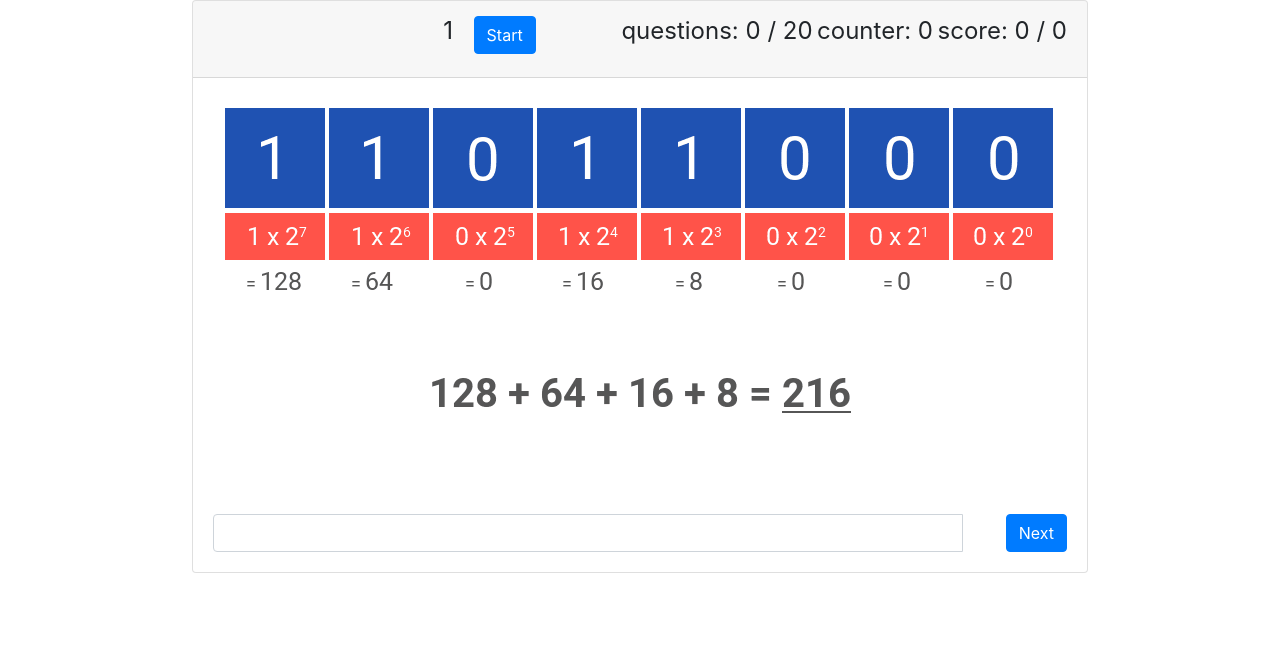
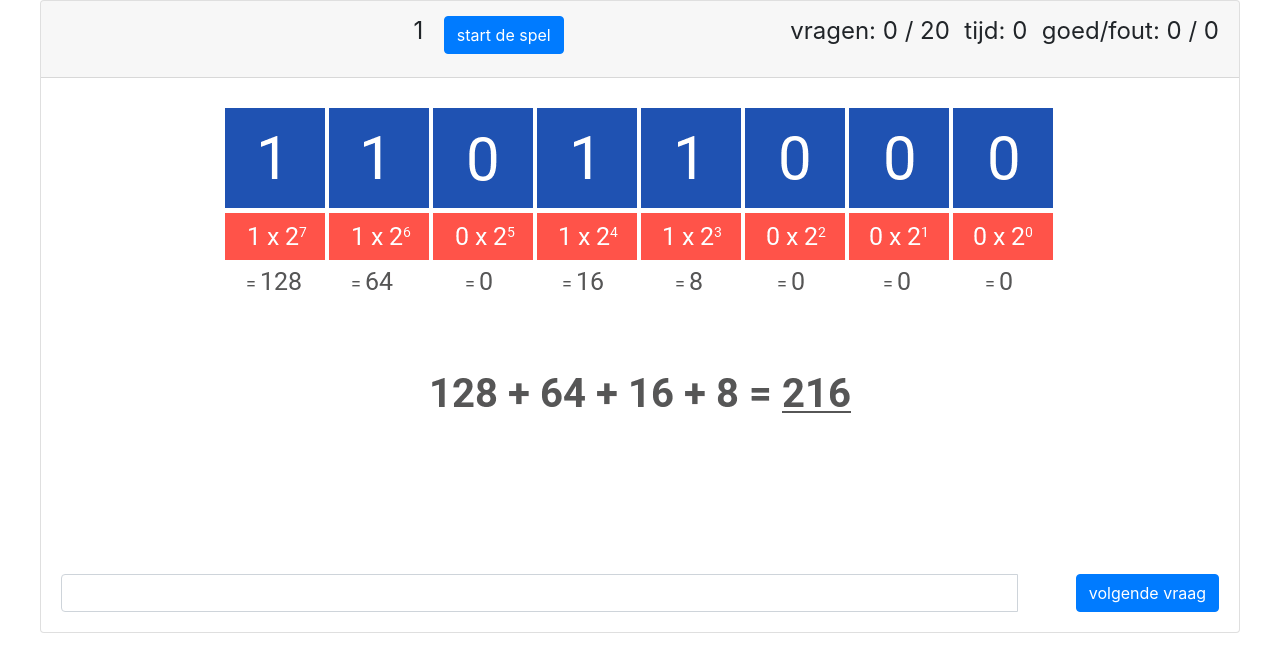
Before and after one commit to berend109/kd-games, a PHP site: page /assets/php/game.php?nickname=1 in a window 1280 px wide. Shown: the top 672 px of the page. Run offline with PHP 8.4, Linux system fonts and the light colour scheme.

Commit message:
worked on language of the game.

```diff
--- a/assets/JS/binair.js
+++ b/assets/JS/binair.js
@@ -64,7 +64,7 @@ function startGame(){
 	document.getElementById('start-btn').style.visibility = 'hidden';
 	document.getElementById('stop-btn').style.visibility = 'visible';
 	let startSignal = 'started';
-	document.getElementById('question-p').innerHTML = startSignal;
+	document.getElementById('startStopSignal').innerHTML = startSignal;
 	setTimeout(function(){}, 1000);
 	console.log(questionArr);
 	questions();
@@ -88,6 +88,7 @@ function maxQuestion() {
 function questionRefresh() {
 	timer = setInterval(function() {
 		console.log(count);
+		document.getElementById('questionParagraph').style.visibility = 'visible';
 		displayRandomQuestion();
 		document.getElementById('counter').innerHTML = count;
 		count--;
@@ -115,6 +116,7 @@ stopButton.addEventListener('click', stopGame);
 
 function stopGame() {
 	console.log('stopt the game.');
+	document.getElementById('startStopSignal').innerHTML = 'reset';
 	location.reload(true);
 }
 
--- a/assets/JS/decimal.js
+++ b/assets/JS/decimal.js
@@ -64,7 +64,7 @@ function startGame(){
 	document.getElementById('start-btn').style.visibility = 'hidden';
 	document.getElementById('stop-btn').style.visibility = 'visible';
 	let startSignal = 'started';
-	document.getElementById('question-p').innerHTML = startSignal;
+	document.getElementById('startStopSignal').innerHTML = startSignal;
 	setTimeout(function(){}, 1000);
 	console.log(questionArr);
 	questions();
@@ -88,6 +88,7 @@ function maxQuestion() {
 function questionRefresh() {
 	timer = setInterval(function() {
 		console.log(count);
+		document.getElementById('questionParagraph').style.visibility = 'visible';
 		displayRandomQuestion();
 		document.getElementById('counter').innerHTML = count;
 		count--;
@@ -115,6 +116,7 @@ stopButton.addEventListener('click', stopGame);
 
 function stopGame() {
 	console.log('stopt the game.');
+	document.getElementById('startStopSignal').innerHTML = 'reset';
 	location.reload(true);
 }
 
--- a/assets/JS/nederlands.js
+++ b/assets/JS/nederlands.js
@@ -1 +1,16 @@
 console.log("Nederlands");
+
+// start stop button.
+document.getElementById('start-btn').innerHTML = 'start de spel';
+document.getElementById('stop-btn').innerHTML = 'spel opnieuw beginnen';
+
+// game stats.
+document.getElementById('questionGame').innerHTML = 'vragen: ';
+document.getElementById('counterGame').innerHTML = 'tijd: ';
+document.getElementById('scoreGame').innerHTML = 'goed/fout: ';
+
+// question.
+document.getElementById('questionParagraph').innerHTML = 'vraag: ';
+
+// next button.
+document.getElementById('next-btn').innerHTML = 'volgende vraag';
--- a/assets/css/game.css
+++ b/assets/css/game.css
@@ -2,12 +2,11 @@
 	display: block;
 	margin-left: auto;
 	margin-right: auto;
-	width: 70%;
+	width: 75rem;
 }
 
 #input {
     width: 40%;
-    /* TODO: on small screen this needs to be disabled. */
 }
 
 #input-field {
@@ -38,7 +37,7 @@
 	display: inline;
 }
 
-#question-p {
+#question-p, #startStopSignal {
 	font-size: 250%;
 }
 
@@ -55,3 +54,12 @@
 #stop-btn {
 	visibility: hidden;
 }
+
+#questionParagraph {
+	font-size: 200%;
+	visibility: hidden;
+}
+
+#counter, #questionTotal {
+	padding-right: 10px;
+}
--- a/assets/php/game.php
+++ b/assets/php/game.php
@@ -53,19 +53,19 @@
 			<!-- Show total questions -->
 			<div id="playersGameInfo">
 				<div id="questions">
-					<p>questions:</p>
+					<p id="questionGame">questions:</p>
 					<p id="questionToGo">0</p>
 					<p>/</p>
 					<p id="questionTotal">20</p>
 				</div>
 				<!-- show the counter to the player -->
 				<div id="counterTime">
-					<p>counter:</p>
+					<p id="counterGame">counter:</p>
 					<p id="counter">0</p>
 				</div>
 				<!-- Show score -->
 				<div id="score">
-					<p>score:</p>
+					<p id="scoreGame">score:</p>
 					<p id="questionRight">0</p>
 					<p>/</p>
 					<p id="questionWrong">0</p>
@@ -80,7 +80,11 @@
         </div>
         <div class="card-body question-container">
 			<!-- show the question -->
+			<div>
+				<p id="startStopSignal"></p>
+			</div>
             <div id="question">
+				<p id="questionParagraph"></p>
                 <p id="question-p"></p>
             </div>
         </div>
```
Also changed, not shown: assets/JS/english.js (+15 -0 lines).
